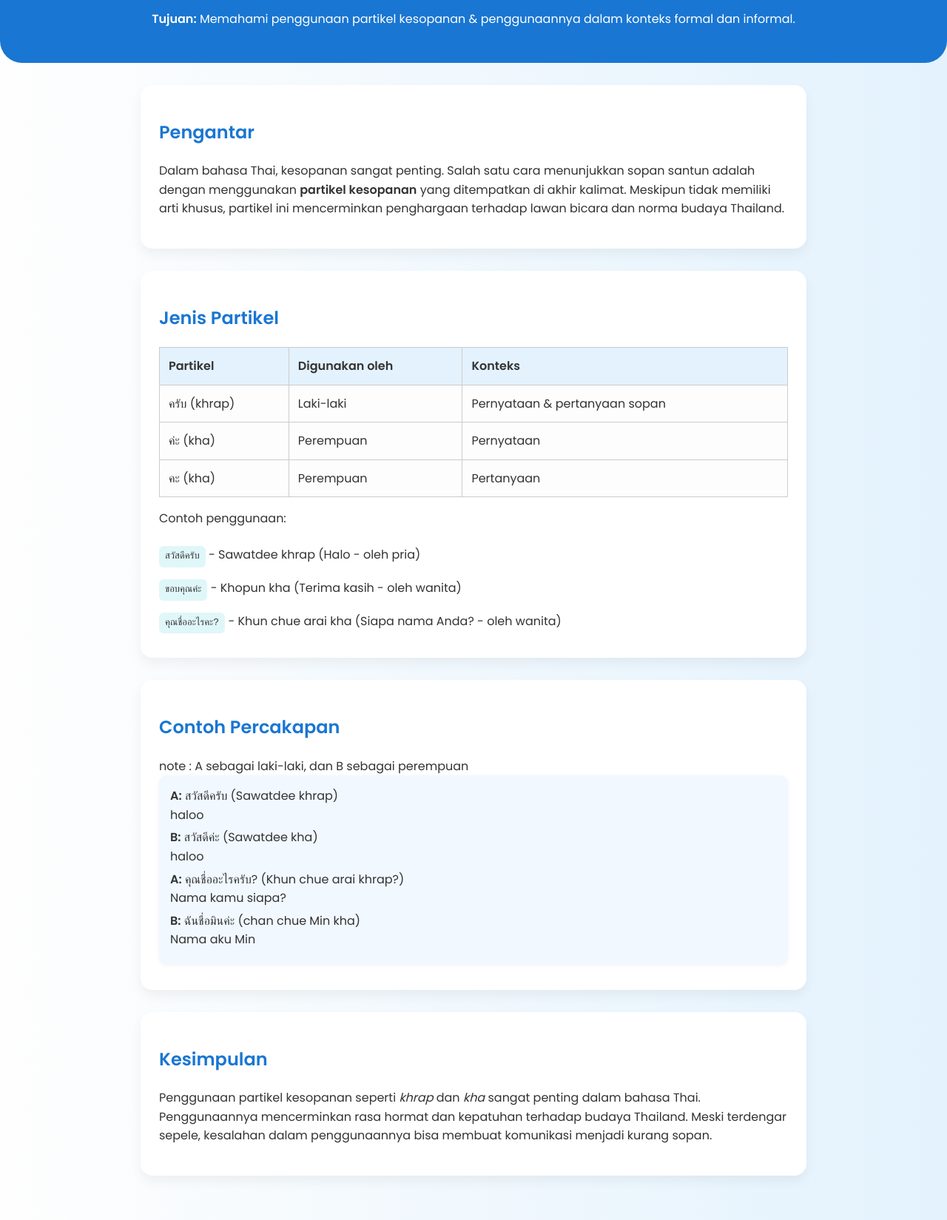
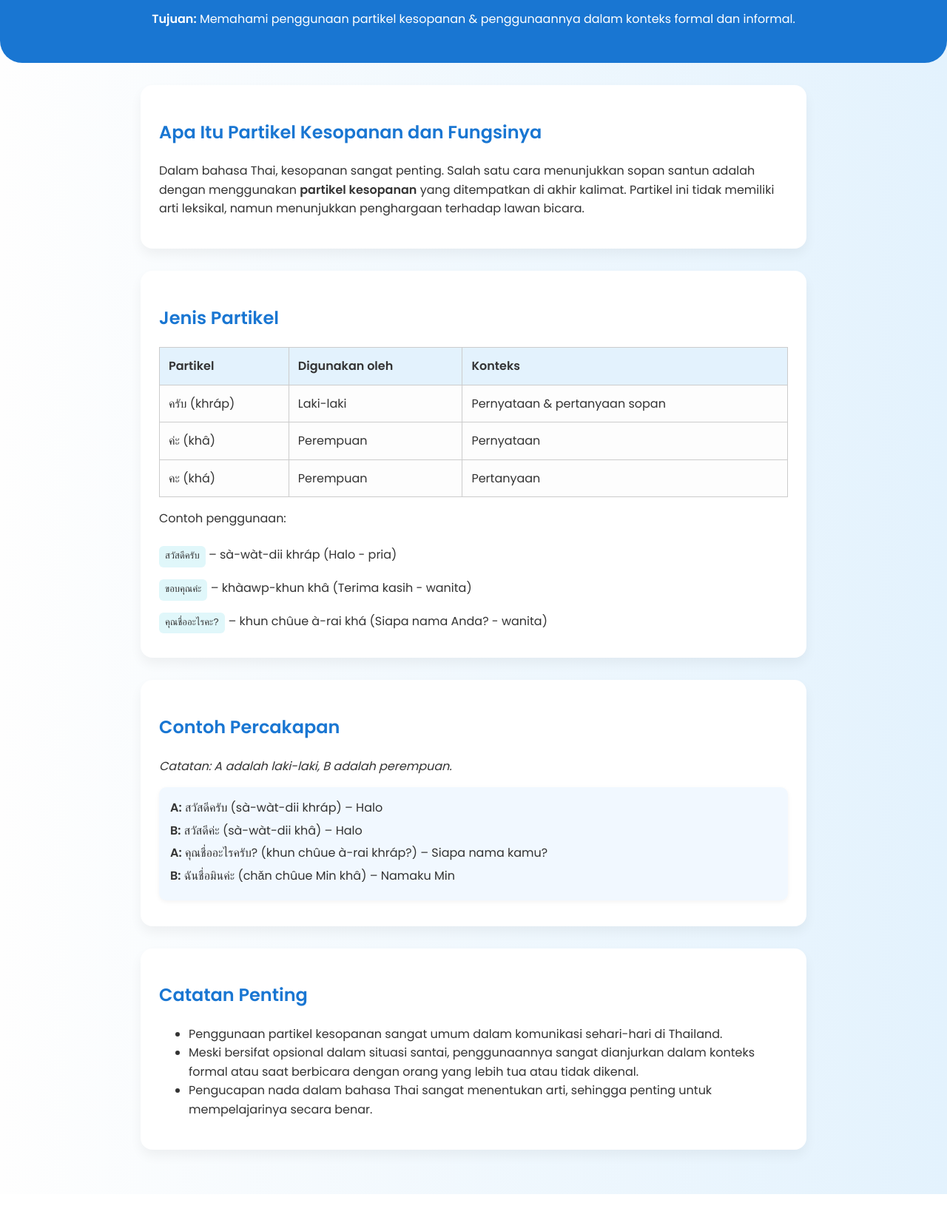
Before and after one commit to Saputra821/materi-2, a plain HTML site: page index.html in a window 1280 px wide. Shown: the part 84-1733 px from the top of the page at 74% size. After the commit the page ends 1698 px from the top, so only its background shows below. Drawn offline with Linux system fonts and the light colour scheme.

Commit message:
Add files via upload

```diff
--- a/index.html
+++ b/index.html
@@ -14,7 +14,6 @@
       background: linear-gradient(to right, #fefefe, #e3f2fd);
       color: #333;
     }
-
     header {
       background-color: #1976d2;
       color: white;
@@ -23,18 +22,15 @@
       border-bottom-left-radius: 30px;
       border-bottom-right-radius: 30px;
     }
-
     header h1 {
       margin: 0;
       font-size: 2em;
     }
-
     .container {
       padding: 30px 20px;
       max-width: 900px;
       margin: auto;
     }
-
     .section {
       background-color: #fff;
       padding: 25px;
@@ -43,36 +39,29 @@
       box-shadow: 0 8px 16px rgba(0,0,0,0.05);
       transition: transform 0.2s ease;
     }
-
     .section:hover {
       transform: translateY(-4px);
     }
-
     h2, h3 {
       color: #1976d2;
     }
-
     table {
       width: 100%;
       border-collapse: collapse;
       margin-top: 15px;
     }
-
     th, td {
       border: 1px solid #ccc;
       padding: 12px;
       text-align: left;
     }
-
     th {
       background-color: #e3f2fd;
       font-weight: 600;
     }
-
     td {
       background-color: #fdfdfd;
     }
-
     code {
       background: #e0f7fa;
       padding: 4px 8px;
@@ -80,7 +69,6 @@
       display: inline-block;
       margin: 8px 0;
     }
-
     .dialog {
       background: #f1f8ff;
       padding: 15px;
@@ -88,17 +76,9 @@
       margin-bottom: 10px;
       box-shadow: 0 2px 6px rgba(0,0,0,0.05);
     }
-
     .dialog div {
       margin-bottom: 5px;
     }
-
-    img {
-      max-width: 100%;
-      margin-top: 15px;
-      border-radius: 10px;
-    }
-
     a {
       display: inline-block;
       margin-top: 10px;
@@ -109,20 +89,16 @@
       border-radius: 6px;
       transition: background-color 0.3s ease;
     }
-
     a:hover {
       background-color: #42a5f5;
     }
-
     @media screen and (max-width: 600px) {
       .section {
         padding: 20px;
       }
-
       table, th, td {
         font-size: 14px;
       }
-
       code {
         font-size: 14px;
       }
@@ -138,38 +114,42 @@
 
 <div class="container">
   <div class="section">
-      <h2>Pengantar</h2>
-      <p>Dalam bahasa Thai, kesopanan sangat penting. Salah satu cara menunjukkan sopan santun adalah dengan menggunakan <strong>partikel kesopanan</strong> yang ditempatkan di akhir kalimat. Meskipun tidak memiliki arti khusus, partikel ini mencerminkan penghargaan terhadap lawan bicara dan norma budaya Thailand.</p>
+    <h2>Apa Itu Partikel Kesopanan dan Fungsinya</h2>
+    <p>Dalam bahasa Thai, kesopanan sangat penting. Salah satu cara menunjukkan sopan santun adalah dengan menggunakan <strong>partikel kesopanan</strong> yang ditempatkan di akhir kalimat. Partikel ini tidak memiliki arti leksikal, namun menunjukkan penghargaan terhadap lawan bicara.</p>
   </div>
 
   <div class="section">
     <h2>Jenis Partikel</h2>
     <table>
       <tr><th>Partikel</th><th>Digunakan oleh</th><th>Konteks</th></tr>
-        <tr><td>ครับ (khrap)</td><td>Laki-laki</td><td>Pernyataan & pertanyaan sopan</td></tr>
-        <tr><td>ค่ะ (kha)</td><td>Perempuan</td><td>Pernyataan</td></tr>
-        <tr><td>คะ (kha)</td><td>Perempuan</td><td>Pertanyaan</td></tr>
+      <tr><td>ครับ (khráp)</td><td>Laki-laki</td><td>Pernyataan & pertanyaan sopan</td></tr>
+      <tr><td>ค่ะ (khâ)</td><td>Perempuan</td><td>Pernyataan</td></tr>
+      <tr><td>คะ (khá)</td><td>Perempuan</td><td>Pertanyaan</td></tr>
     </table>
     <p>Contoh penggunaan:</p>
-      <code>สวัสดีครับ</code> - Sawatdee khrap (Halo - oleh pria)<br>
-      <code>ขอบคุณค่ะ</code> - Khopun kha (Terima kasih - oleh wanita)<br>
-      <code>คุณชื่ออะไรคะ?</code> - Khun chue arai kha (Siapa nama Anda? - oleh wanita)
+    <code>สวัสดีครับ</code> – sà-wàt-dii khráp (Halo - pria)<br>
+    <code>ขอบคุณค่ะ</code> – khàawp-khun khâ (Terima kasih - wanita)<br>
+    <code>คุณชื่ออะไรคะ?</code> – khun chûue à-rai khá (Siapa nama Anda? - wanita)
   </div>
 
   <div class="section">
     <h2>Contoh Percakapan</h2>
-      note : A sebagai laki-laki, dan B sebagai perempuan
+    <p><em>Catatan: A adalah laki-laki, B adalah perempuan.</em></p>
     <div class="dialog">
-        <div><strong>A:</strong> สวัสดีครับ (Sawatdee khrap) <br>haloo <br></div>
-        <div><strong>B:</strong> สวัสดีค่ะ (Sawatdee kha) <br>haloo <br></div>
-        <div><strong>A:</strong> คุณชื่ออะไรครับ? (Khun chue arai khrap?) <br>Nama kamu siapa? <br></div>
-        <div><strong>B:</strong> ฉันชื่อมินค่ะ (chan chue Min kha) <br>Nama aku Min <br></div>
+      <div><strong>A:</strong> สวัสดีครับ (sà-wàt-dii khráp) – Halo</div>
+      <div><strong>B:</strong> สวัสดีค่ะ (sà-wàt-dii khâ) – Halo</div>
+      <div><strong>A:</strong> คุณชื่ออะไรครับ? (khun chûue à-rai khráp?) – Siapa nama kamu?</div>
+      <div><strong>B:</strong> ฉันชื่อมินค่ะ (chǎn chûue Min khâ) – Namaku Min</div>
     </div>
   </div>
 
   <div class="section">
-      <h2>Kesimpulan</h2>
-      <p>Penggunaan partikel kesopanan seperti <em>khrap</em> dan <em>kha</em> sangat penting dalam bahasa Thai. Penggunaannya mencerminkan rasa hormat dan kepatuhan terhadap budaya Thailand. Meski terdengar sepele, kesalahan dalam penggunaannya bisa membuat komunikasi menjadi kurang sopan.</p>
+    <h2>Catatan Penting</h2>
+    <ul>
+      <li>Penggunaan partikel kesopanan sangat umum dalam komunikasi sehari-hari di Thailand.</li>
+      <li>Meski bersifat opsional dalam situasi santai, penggunaannya sangat dianjurkan dalam konteks formal atau saat berbicara dengan orang yang lebih tua atau tidak dikenal.</li>
+      <li>Pengucapan nada dalam bahasa Thai sangat menentukan arti, sehingga penting untuk mempelajarinya secara benar.</li>
+    </ul>
   </div>
 </div>
 
```
Lines whose indentation alone changed are shown as unchanged.
